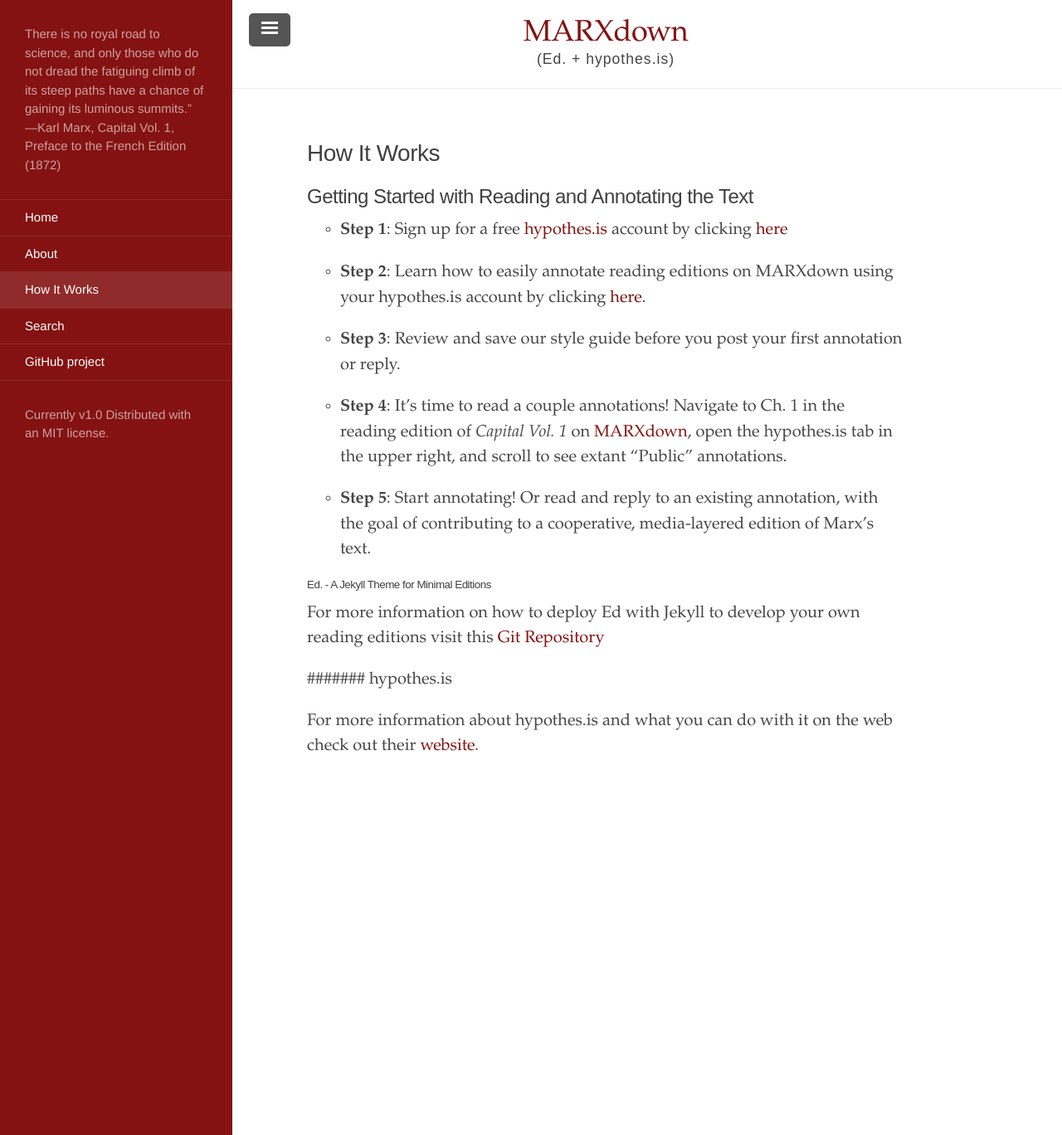
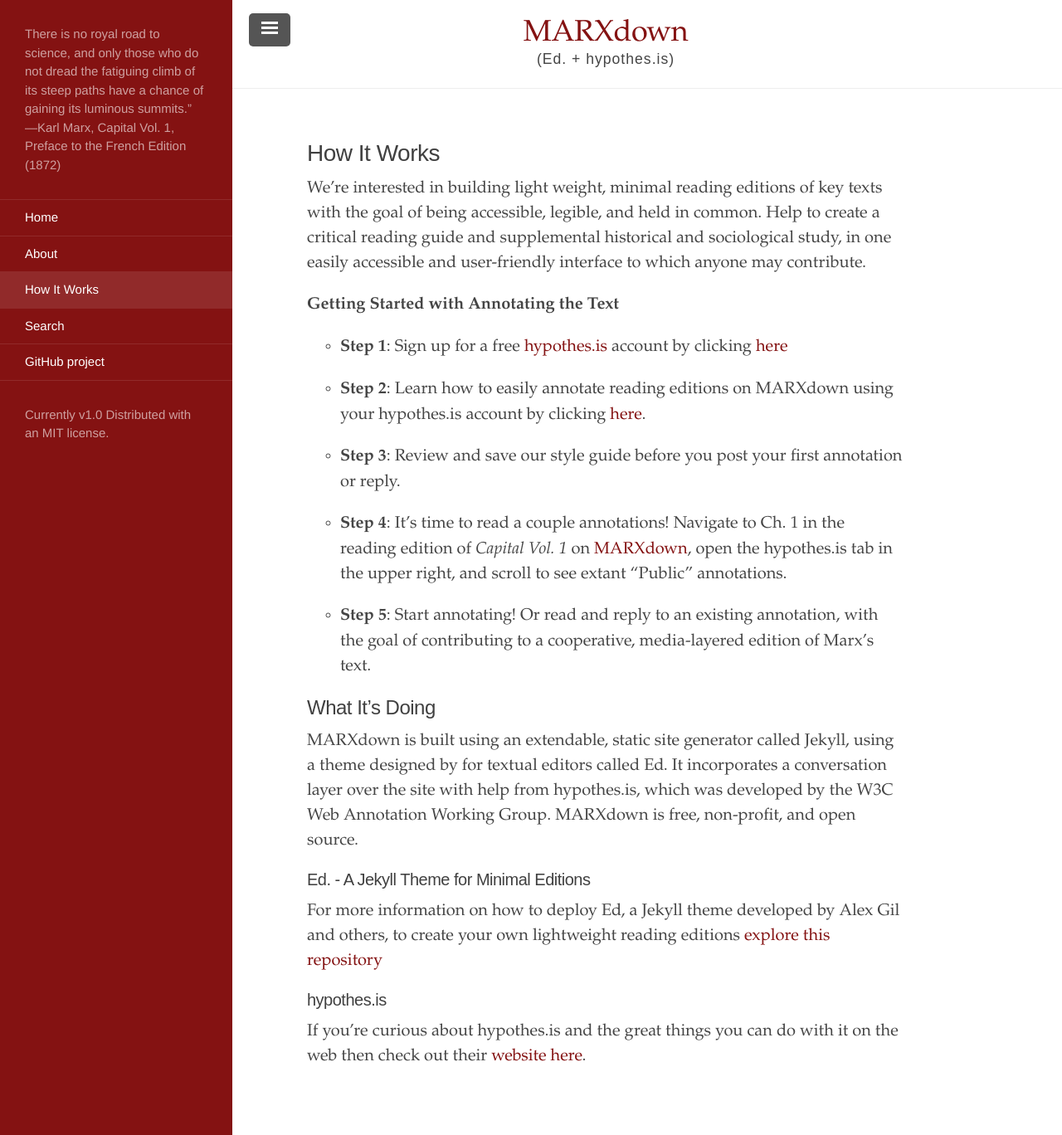
Before and after one commit to MARXdown/MARXdown.github.io, a Jekyll site: the page built from documentation.md, in a window 1280 px wide and 1368 px high. Shown: the whole window at 83% size. Built offline with Jekyll 4.4.1, drawn with Linux system fonts in a browser that asks for light colours; a script that is not in the unit is left out.

Commit message:
how to 3

```diff
--- a/documentation.md
+++ b/documentation.md
@@ -4,7 +4,9 @@
 author:
 ---
 
-## Getting Started with Reading and Annotating the Text
+We're interested in building light weight, minimal reading editions of key  texts with the goal of being accessible, legible, and held in common. Help to create a critical reading guide and supplemental historical and sociological study, in one easily accessible and user-friendly interface to which anyone may contribute.
+
+**Getting Started with Annotating the Text**
 
 * **Step 1**: Sign up for a free [hypothes.is](https://web.hypothes.is/about/) account by clicking [here](https://web.hypothes.is/start/)
 
@@ -16,11 +18,14 @@
 
 * **Step 5**: Start annotating! Or read and reply to an existing annotation, with the goal of contributing to a cooperative, media-layered edition of Marx's text.
 
+##  What It's Doing
 
-###### Ed. -  A Jekyll Theme for Minimal Editions
+MARXdown is built using an extendable, static site generator called Jekyll, using a theme designed by for textual editors called Ed. It incorporates a conversation layer over the site with help from hypothes.is, which was developed by the W3C Web Annotation Working Group. MARXdown is free, non-profit, and open source.
 
-For more information on how to deploy Ed with Jekyll to develop your own   reading editions visit this [Git Repository](https://github.com/minicomp/ed)
+#### Ed. -  A Jekyll Theme for Minimal Editions
 
-####### hypothes.is
+For more information on how to deploy Ed, a Jekyll theme developed by Alex Gil and others, to create your own lightweight reading editions [explore this repository](https://github.com/minicomp/ed)
 
-For more information about  hypothes.is  and what you can do with it on the web  check out their [website](https://web.hypothes.is).
+#### hypothes.is
+
+If you're curious about hypothes.is and the great things you can do with it on the web then check out their [website here](https://web.hypothes.is).
```
